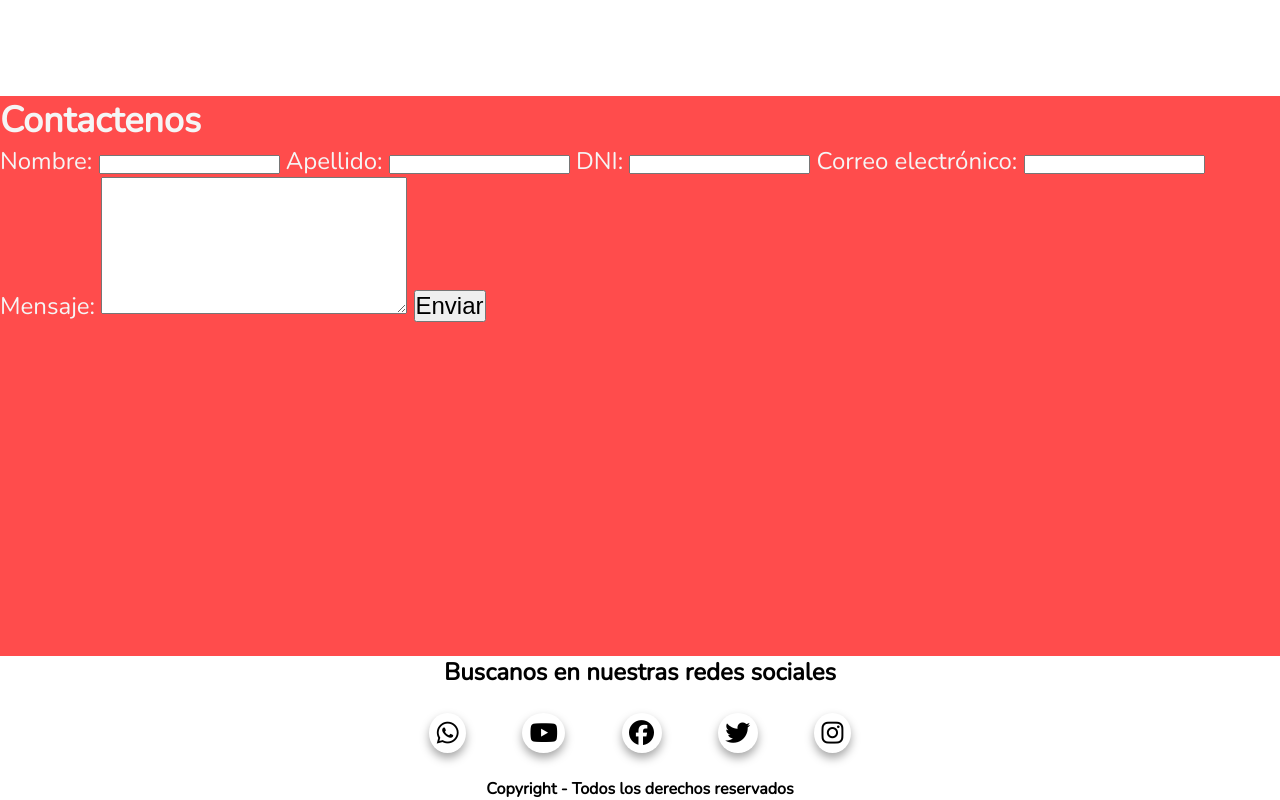
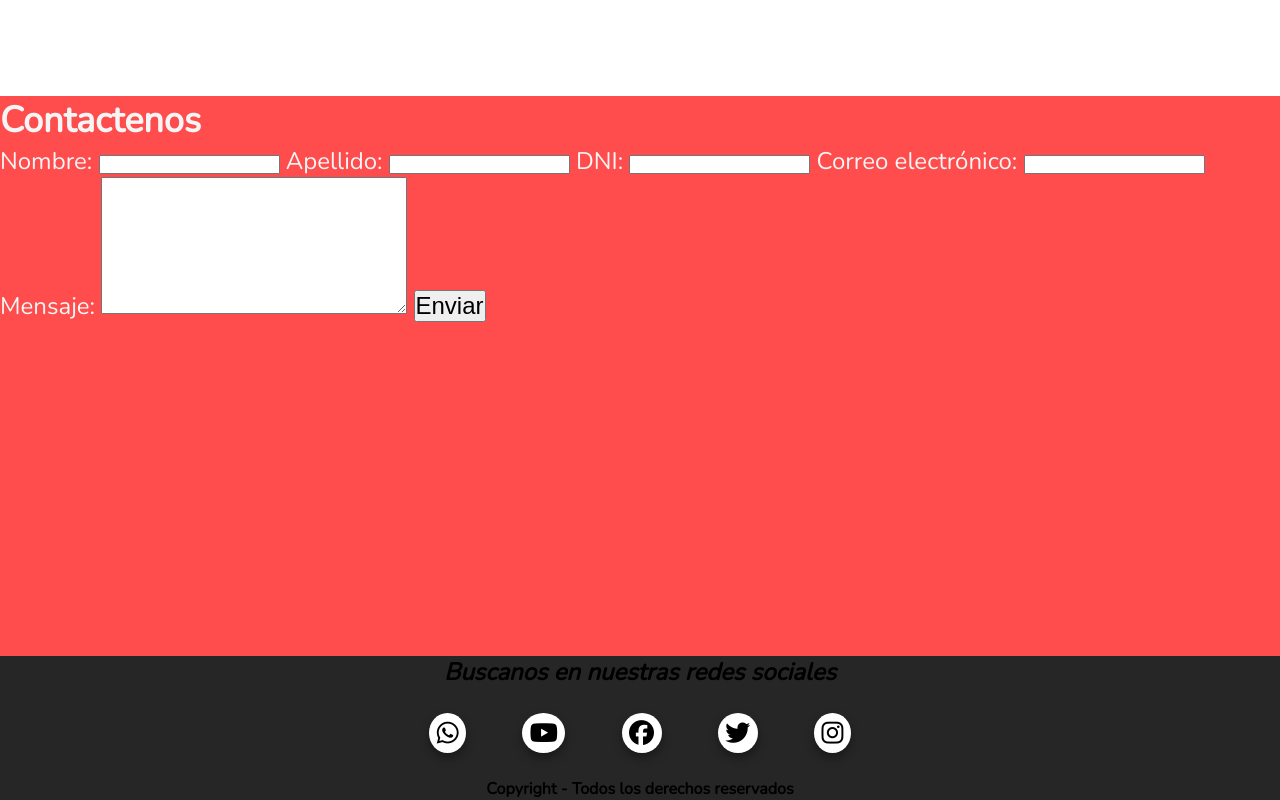
Before and after one commit to PabloProgramas/CaC_TP1_Autos, a plain HTML site: page index.html in a window 1280 px wide. Shown: the part 1424-2224 px from the top of the page. Drawn offline with nearby package versions, Linux system fonts and the light colour scheme.

Commit message:
Cambio de fondo de footer

```diff
--- a/index.html
+++ b/index.html
@@ -73,7 +73,7 @@
 
 
   </main>
-  <footer>
+  <footer id="footerbackground">
       <div>
         <h4 id="tituloRS">Buscanos en nuestras redes sociales</h4>
       </div>
--- a/styles.css
+++ b/styles.css
@@ -276,17 +276,20 @@ a:any-link {
   background-color: var(--ROJO);
 }
 
+
+/*Footer*/
+
+#footerbackground{
+  background-color: var(--NEGRO);
+}
+
 #tituloRS{
   color: black;
   text-align: center;
+  font-family: var(--FF-N);
+  font-style: italic;
+  font-weight: 800;
 }
-
-#Copyright{
-  color: black;
-  text-align: center;
-}
-
-/*Footer*/
 
 /*Íconos de redes sociales*/
 .contenedor{
@@ -305,6 +308,7 @@ i{
   padding: 7.5px;
   box-shadow: 0px 5px 10px rgb(0,0,0, .35);
   transition: 0.5s ease;
+  background-color: white;
 }
 
 .fa-whatsapp:hover{
@@ -341,3 +345,10 @@ i{
   transform: scale(1.2);
   box-shadow: 0 0 25px #cd486b
 }
+
+#Copyright{
+  color: black;
+  text-align: center;
+  font-family: var(--FF-N);
+  font-weight: 800;
+}
```
